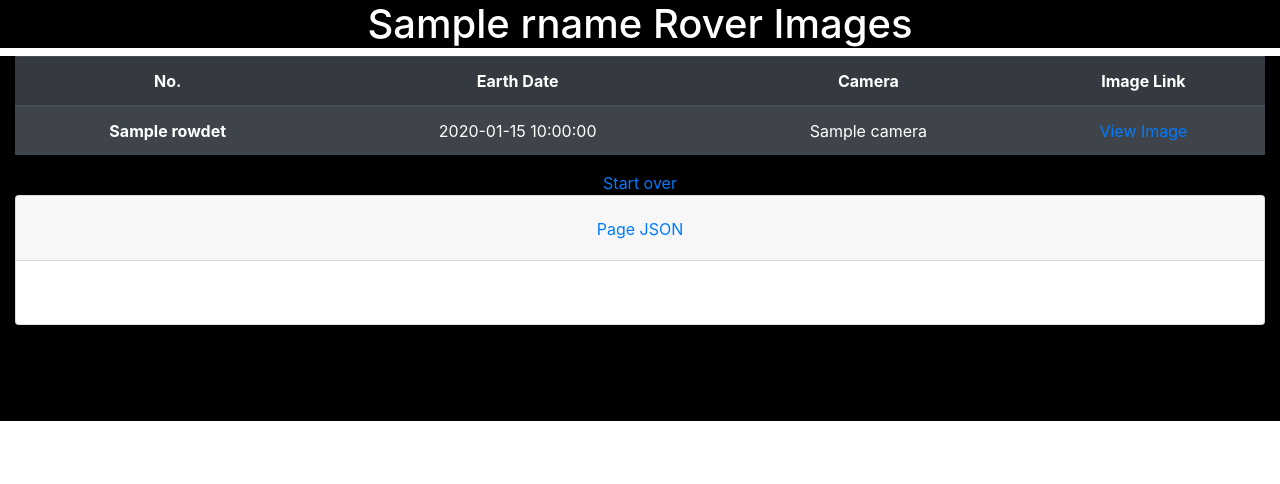
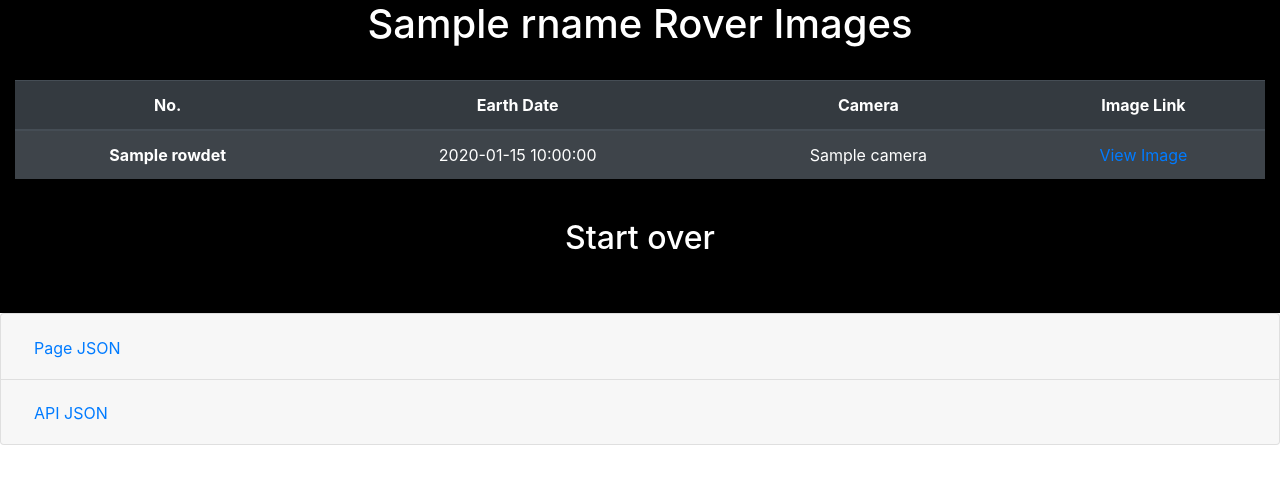
Before and after one commit to brianr0922/mars_rover, a Flask app: template templates/list.html in a window 1280 px wide. Shown: the top 484 px of the page. Run offline with Flask 2, Linux system fonts and the light colour scheme; the template is opened without the code that fills it: most values are stand-ins (such as "Sample title", 1, 10 or a date in 2020); some libraries are stand-ins or nearby versions.

Commit message:
Add files via upload
Finished list and accordions

```diff
--- a/main.py
+++ b/main.py
@@ -36,22 +36,31 @@ def pic_criteria(rov_name):
 def imgcrit():
 	rov_name = request.args.get('rov_name')
 	form_date = request.form['date']
-	form_cam = request.form['optcam']
+	try:
+		form_cam = request.form['optcam']
+	except:
+		form_cam = ""
 	return redirect(f'/list.html?rov_name={rov_name}&img_date={form_date}&sel_cam={form_cam}')
 
 
 @app.route('/list.html')
 def img_list():
+	opts=""
 	rov_name = request.args.get('rov_name')
 	img_date = request.args.get('img_date')
 	sel_cam = request.args.get('sel_cam')
-	img_list = requests.get(f'https://api.nasa.gov/mars-photos/api/v1/rovers/{rov_name}/photos?earth_date={img_date}&camera={sel_cam}&api_key={api_key}')
-	if img_list.text == "":
+	opts = "earth_date=" + img_date
+	if sel_cam != "":
+		opts += "&camera=" + sel_cam
+	opts += "&api_key=" + api_key
+	emsg = ""
+	api_list = requests.get(f'https://api.nasa.gov/mars-photos/api/v1/rovers/{rov_name}/photos?{opts}')
+	if api_list.text == "":
 		emsg = 'No images for that camera and date.  Please try again.'
 		return redirect(f'/{rov_name}.html?emsg="No images for that camera and date.  Please try again."')
 	else:
-		img_list = eval(img_list.text)
-		img_list = img_list["photos"]
+		api_list = eval(api_list.text)
+		img_list = api_list["photos"]
 		max_rows = len(img_list)
 
 		rend_list = {}
@@ -66,7 +75,7 @@ def img_list():
 				}
 			rend_list.update({i:dictval})
 
-		return render_template('list.html', rname=rov_name, ilist=rend_list)
+		return render_template('list.html', rname=rov_name, ilist=rend_list, alist=api_list)
 
 
 if __name__ == '__main__':
--- a/templates/list.html
+++ b/templates/list.html
@@ -7,6 +7,10 @@
 
     <!-- Bootstrap CSS -->
     <link rel="stylesheet" href="https://stackpath.bootstrapcdn.com/bootstrap/4.5.0/css/bootstrap.min.css" integrity="sha384-9aIt2nRpC12Uk9gS9baDl411NQApFmC26EwAOH8WgZl5MYYxFfc+NcPb1dKGj7Sk" crossorigin="anonymous">
+
+    <script src="https://code.jquery.com/jquery-3.5.1.slim.min.js" integrity="sha384-DfXdz2htPH0lsSSs5nCTpuj/zy4C+OGpamoFVy38MVBnE+IbbVYUew+OrCXaRkfj" crossorigin="anonymous"></script>
+    <script src="https://cdn.jsdelivr.net/npm/popper.js@1.16.0/dist/umd/popper.min.js" integrity="sha384-Q6E9RHvbIyZFJoft+2mJbHaEWldlvI9IOYy5n3zV9zzTtmI3UksdQRVvoxMfooAo" crossorigin="anonymous"></script>
+    <script src="https://stackpath.bootstrapcdn.com/bootstrap/4.5.0/js/bootstrap.min.js" integrity="sha384-OgVRvuATP1z7JjHLkuOU7Xw704+h835Lr+6QL9UvYjZE3Ipu6Tp75j7Bh/kR0JKI" crossorigin="anonymous"></script>
 
     <title>Mars Rover Images</title>
     <style>
@@ -25,7 +29,7 @@
   </head>
   <body>
       <div class="text-center" style="background-color: black">
-        <h1 class="text-white">{{rname}} Rover Images</h1>
+        <h1 class="text-white">{{rname}} Rover Images</h1><br>
 <!--
         <img src={{rpic}} alt={{rname}} style="max-width:100%">
 -->
@@ -48,32 +52,51 @@
                   <th scope="row">{{rowdet}}</th>
                   <td>{{ilist[rowdet]["earth_date"]}}</td>
                   <td>{{ilist[rowdet]["camera"]}}</td>
-                  <td><a href="{{ilist[rowdet]["img_url"]}}">View Image</a></td>
+                  <td><a href="{{ilist[rowdet]['img_url']}}">View Image</a></td>
                 </tr>
               {% endfor %}
             </tbody>
           </table>
+          <br>
           <div class="container" style="background-color: black">
-            <a href="/">Start over</a>
+            <a href="/" class="text-white"><h2>Start over</h2></a>
+          </div>
+          <br><br>
+        </form>
       </div>
 
       <div class="accordion" id="accordionExample">
         <div class="card">
           <div class="card-header" id="headingOne">
             <h2 class="mb-0">
-                  <button class="btn btn-link" type="button" data-toggle="collapse" data-target="#collapseOne" aria-expanded="true" aria-controls="collapseOne">
+              <button class="btn btn-link" type="button" data-toggle="collapse" data-target="#collapseOne" aria-expanded="false" aria-controls="collapseOne">
                 Page JSON
               </button>
             </h2>
           </div>
 
-              <div id="collapseOne" class="collapse show" aria-labelledby="headingOne" data-parent="#accordionExample">
+          <div id="collapseOne" class="collapse" aria-labelledby="headingOne" data-parent="#accordionExample">
             <div class="card-body">
               {{ilist}}
             </div>
           </div>
         </div>
+        <div class="card">
+          <div class="card-header" id="headingTwo">
+            <h2 class="mb-0">
+              <button class="btn btn-link collapsed" type="button" data-toggle="collapse" data-target="#collapseTwo" aria-expanded="false" aria-controls="collapseTwo">
+                API JSON
+              </button>
+            </h2>
+          </div>
+          <div id="collapseTwo" class="collapse" aria-labelledby="headingTwo" data-parent="#accordionExample">
+            <div class="card-body">
+              {{alist}}
+            </div>
+          </div>
+        </div>
+      </div>
+
       <br><br><br><br>
-      </div>
   </body>
 </html>
--- /dev/null
+++ b/templates/test.html
@@ -0,0 +1,6 @@
+<html>
+<body>
+	<h1>JSON Returned</h1>
+	{{ilist}}
+</body>
+</html>
```
Lines whose indentation alone changed are shown as unchanged.
